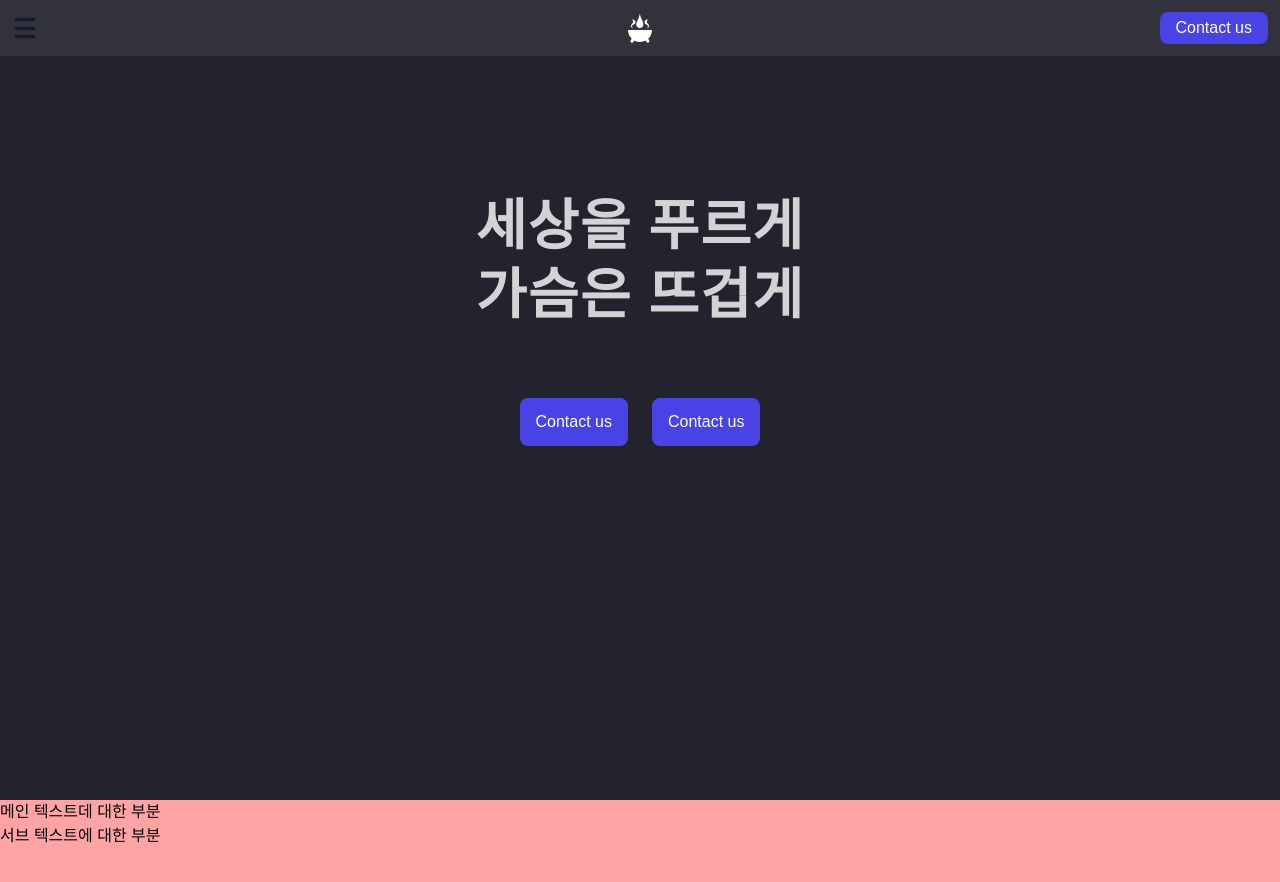
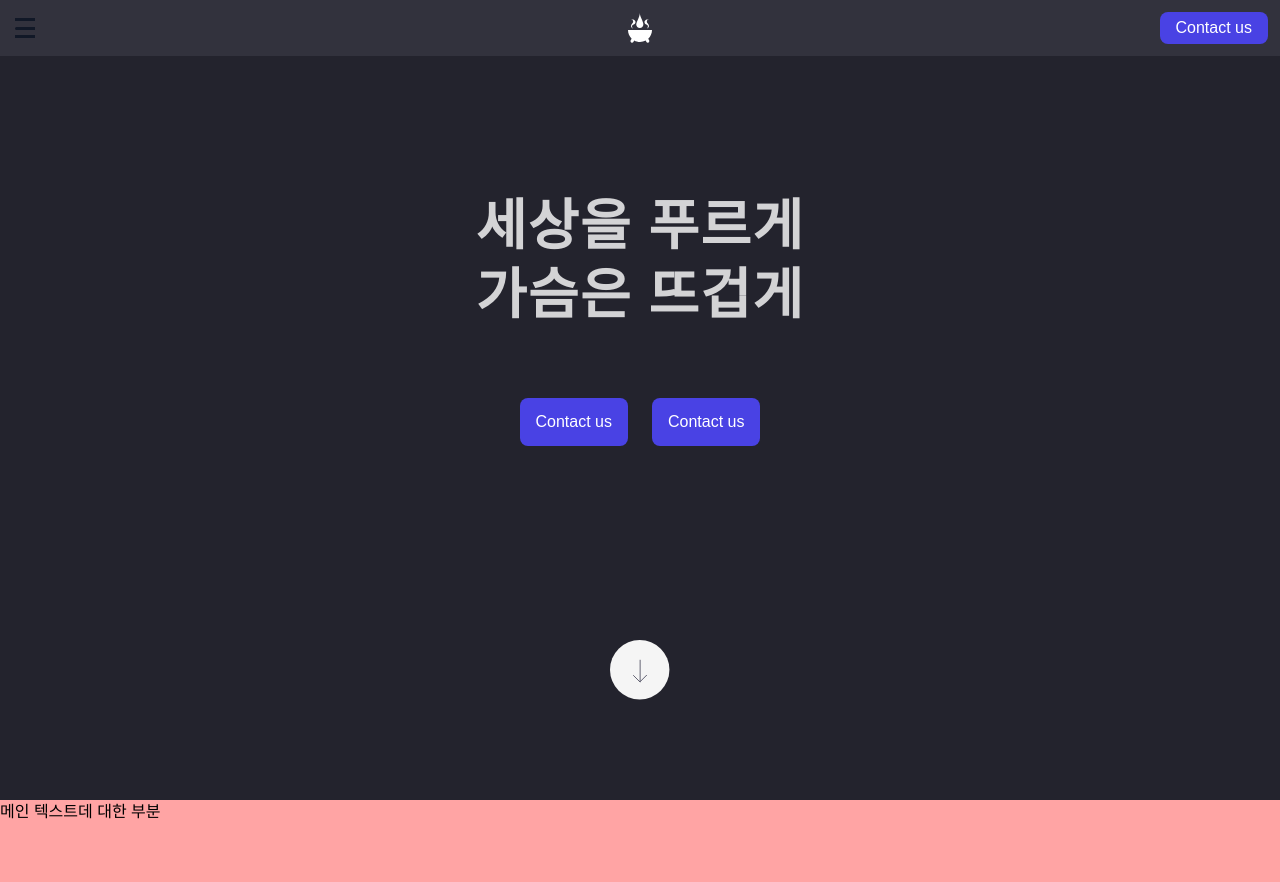
Before and after one commit to T-BluePot/portfolio, a React (Vite) app: page / in a window 1280 px wide. Shown: the top 882 px of the page. Built offline with nearby package versions, Linux system fonts and the light colour scheme.

Commit message:
화살표 버튼 생성
피그마 모양 일부 수정
(페이지에서 안보이는 현상 방지)

```diff
--- a/src/App.jsx
+++ b/src/App.jsx
@@ -1,11 +1,13 @@
 import MainPageTitle from './components/Pages/MainPageTitle.jsx'
 import APageIntroduce from './components/Pages/APart/APageIntroduce.jsx'
 import PfNavigation from './components/commons/PfNavigation.jsx'
+import PSlidingButton from './components/commons/PSlidingButton.jsx'
 
 function App() {
   return (
     <>
       <PfNavigation></PfNavigation>
+      <PSlidingButton />
       <MainPageTitle />
       <APageIntroduce />
     </>
--- a/src/components/Pages/APart/APageIntroduce.jsx
+++ b/src/components/Pages/APart/APageIntroduce.jsx
@@ -1,5 +1,6 @@
 import React from 'react'
 import '@styles/APageIntroduce.css'
+import '../../commons/PSlidingButton'
 
 const APageIntroduce = () => {
   return (
@@ -8,7 +9,7 @@ const APageIntroduce = () => {
       className="w-full h-screen">
       <div>
         <div>메인 텍스트데 대한 부분</div>
-        <div>서브 텍스트에 대한 부분</div>
+        <div></div>
       </div>
     </div>
   )
--- /dev/null
+++ b/src/components/commons/PSlidingButton.jsx
@@ -0,0 +1,15 @@
+import React from 'react'
+import '@/styles/commons/PSlidingButton.css'
+import PScrollArrow from '@/assets/arrow.svg?react'
+
+const PSlidingButton = () => {
+  return (
+    <div className="flex justify-center">
+      <button id="arrow">
+        <PScrollArrow />
+      </button>
+    </div>
+  )
+}
+
+export default PSlidingButton
--- /dev/null
+++ b/src/styles/commons/PSlidingButton.css
@@ -0,0 +1,7 @@
+#arrow {
+  /* Group 58 */
+
+  position: fixed;
+  margin: 0 auto;
+  top: 80%;
+}
```
Also changed, not shown: src/assets/arrow.svg (added), src/components/commons/PSidingButton.jsx (deleted).
